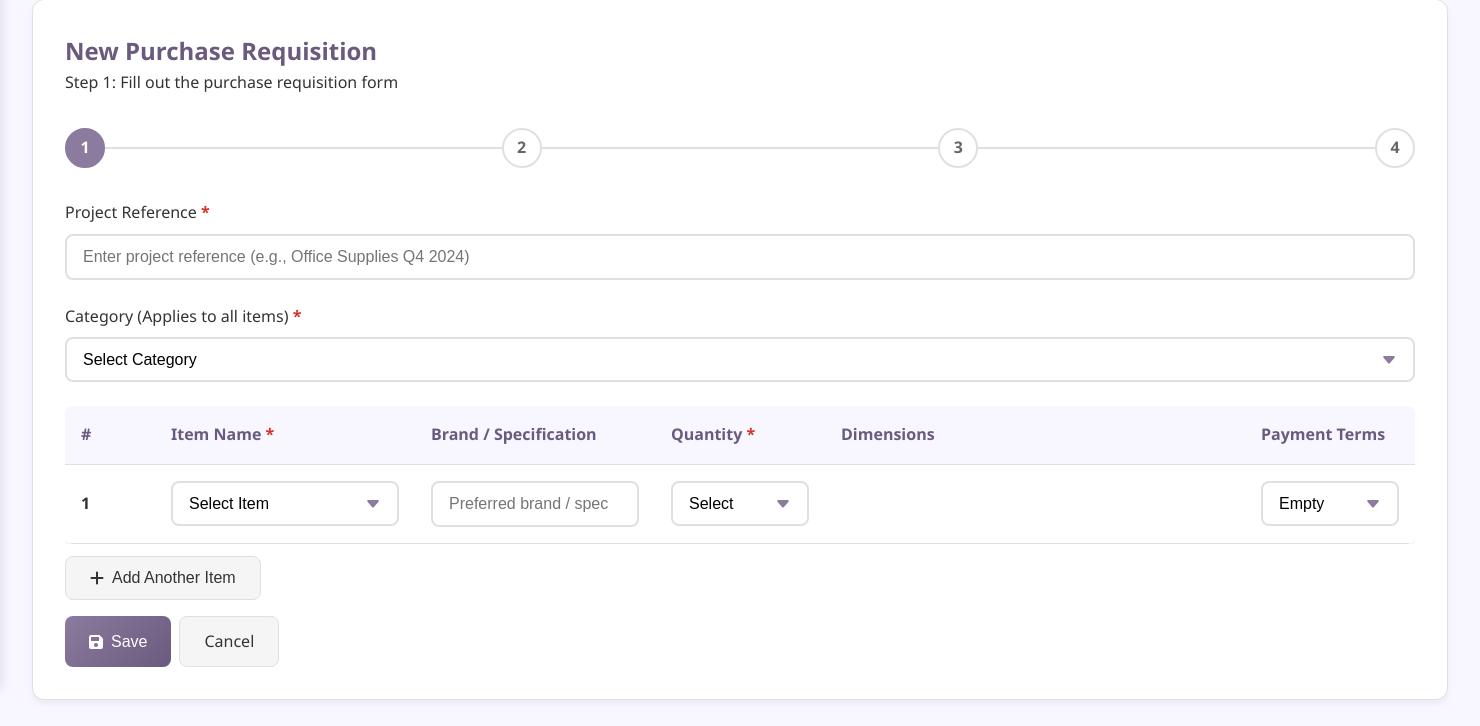
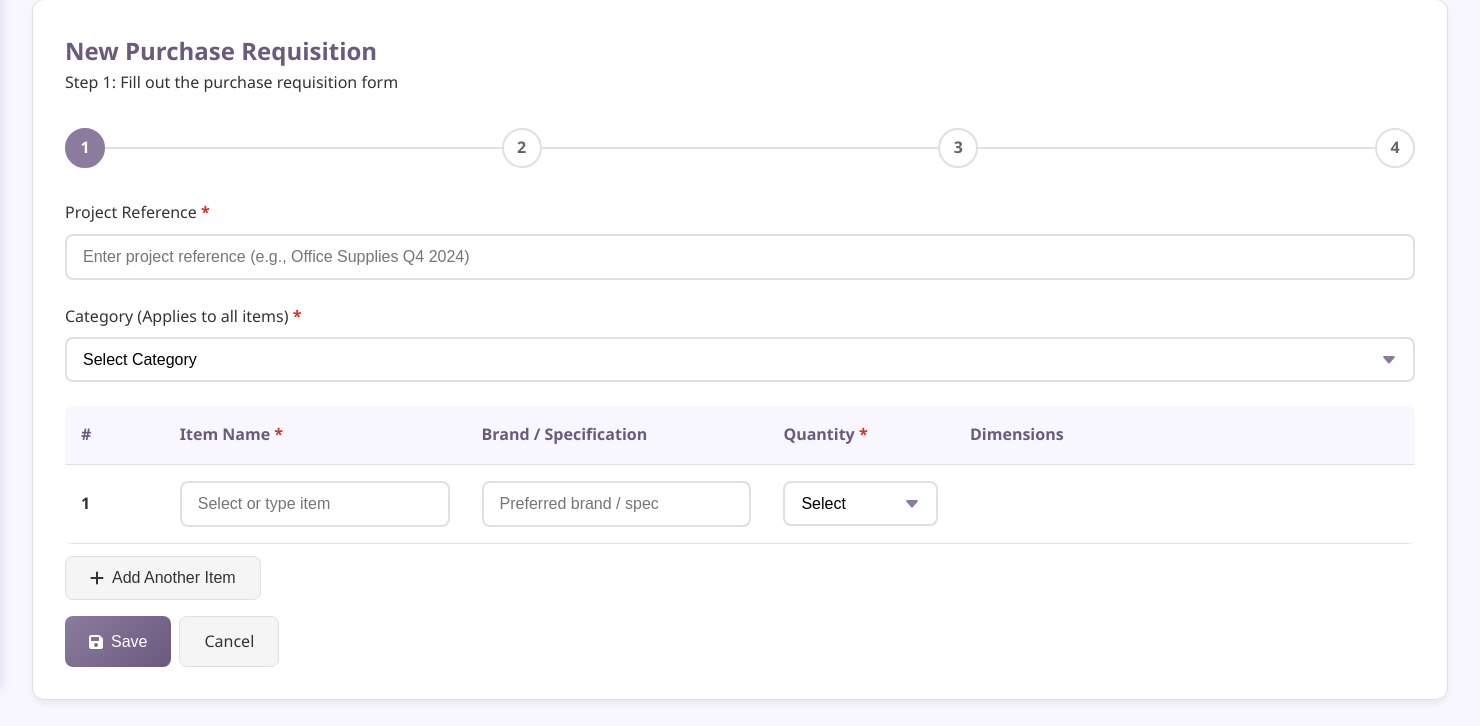
Before and after one commit to schizoscar/Procure-Flow, a Flask app: page /new-task in a window 1480 px wide. Shown: the part 111-837 px from the top of the page. Run offline with Flask 3, Linux system fonts and the light colour scheme; a user stored in the database is signed in; data comes from the database, SQL or seed files in the repository.

Commit message:
Remove payment terms Update item name to be able to type as well

```diff
--- a/templates/pr_form.html
+++ b/templates/pr_form.html
@@ -58,7 +58,6 @@
                     <th style="min-width:220px;">Brand / Specification</th>
                     <th class="th-required" style="min-width:170px;">Quantity</th>
                     <th style="min-width:420px;">Dimensions</th>
-                    <th style="min-width:170px;">Payment Terms</th>
                 </tr>
                 </thead>
 
@@ -80,12 +79,14 @@
 
                         <!-- Item Name -->
                         <td>
-                        <select class="form-control form-select item-name-select"
+                        <input class="form-control item-name-input"
                             name="items[{{ loop.index0 }}][item_name]"
-                                data-selected="{{ item.item_name }}"
+                            list="items-list-{{ loop.index0 }}"
+                            value="{{ item.item_name or '' }}"
+                            placeholder="Select or type item"
                             required>
-                            <option value="">Select Item</option>
-                        </select>
+
+                        <datalist id="items-list-{{ loop.index0 }}" class="item-name-datalist"></datalist>
                         </td>
 
                         <!-- Brand -->
@@ -284,11 +285,13 @@
                     </td>
 
                     <td>
-                        <select class="form-control form-select item-name-select"
+                        <input class="form-control item-name-input"
                             name="items[0][item_name]"
+                            list="items-list-0"
+                            placeholder="Select or type item"
                             required>
-                        <option value="">Select Item</option>
-                        </select>
+
+                        <datalist id="items-list-0" class="item-name-datalist"></datalist>
                     </td>
 
                     <td>
@@ -421,16 +424,6 @@
                         </div>
                         </div>
                     </td>
-
-                    <td>
-                        <select class="form-control form-select" name="items[0][payment_terms]">
-                        <option value="">Empty</option>
-                        <option value="Cash">Cash</option>
-                        <option value="30 Days">30 Days</option>
-                        <option value="60 Days">60 Days</option>
-                        <option value="90 Days">90 Days</option>
-                        </select>
-                    </td>
                     </tr>
                 {% endif %}
                 </tbody>
@@ -520,29 +513,32 @@
     }
 
     function updateItemSuggestions(row, category) {
-        const select = row.querySelector('.item-name-select');
-        if (!select) return;
+        const input = row.querySelector('.item-name-input');
+        if (!input) return;
+
+        const rowIndex = row.getAttribute('data-index') || '0';
+        const listId = `items-list-${rowIndex}`;
+        const datalist = row.querySelector(`#${listId}`);
+        if (!datalist) return;
 
         const categoryItemsData = JSON.parse(document.getElementById('categoryItemsData').textContent);
 
-        // keep existing selection if editing
-        const saved = select.getAttribute('data-selected') || select.value || "";
+        // Keep whatever user typed / existing value
+        const currentValue = input.value || "";
 
-        select.innerHTML = '<option value="">Select Item</option>';
+        // Reset datalist
+        datalist.innerHTML = '';
 
         if (category && categoryItemsData[category]) {
             categoryItemsData[category].forEach(item => {
             const opt = document.createElement('option');
             opt.value = item;
-            opt.textContent = item;
-            if (saved && saved === item) opt.selected = true;
-            select.appendChild(opt);
+            datalist.appendChild(opt);
             });
         }
 
-        if (select.getAttribute('data-selected')) {
-        select.removeAttribute('data-selected');
-        }
+        // restore current value (not strictly needed but safe)
+        input.value = currentValue;
     }
 
     function updateAllRows() {
@@ -613,11 +609,12 @@
             </td>
 
             <td>
-            <select class="form-control form-select item-name-select"
+            <input class="form-control item-name-input"
                     name="items[${index}][item_name]"
+                    list="items-list-${index}"
+                    placeholder="Select or type item"
                     required>
-                <option value="">Select Item</option>
-            </select>
+            <datalist id="items-list-${index}" class="item-name-datalist"></datalist>
             </td>
 
             <td>
```
Lines whose indentation alone changed are shown as unchanged.
